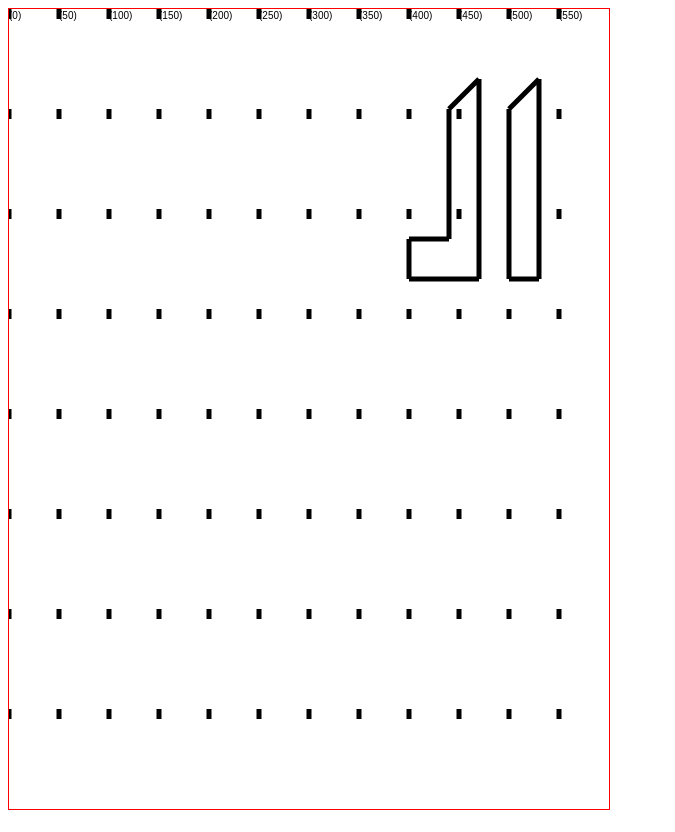
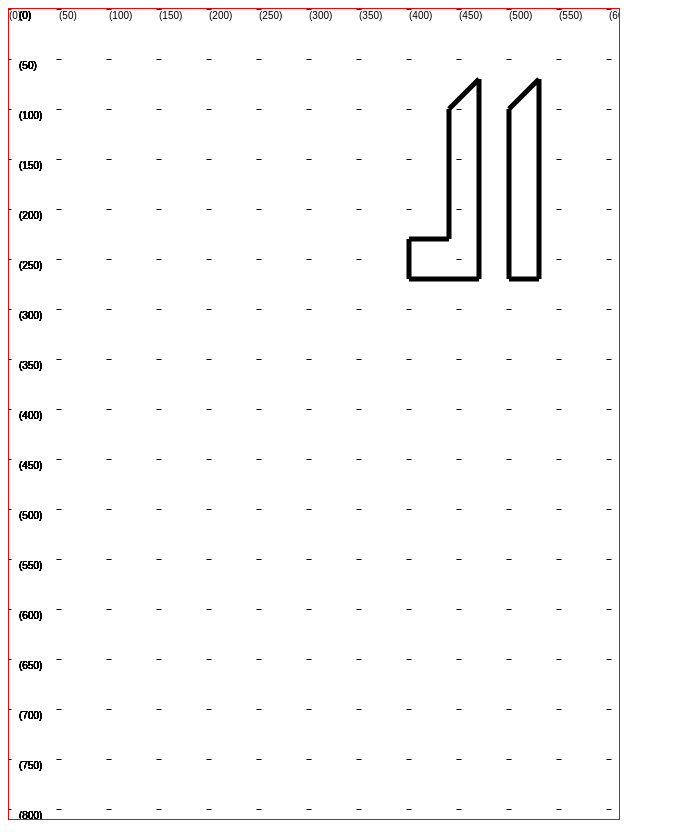
Before and after one commit to msharekh/alarabia, a plain HTML site: page index.html in a window 1280 px wide. Shown: the whole page, without its empty margins (0-675 px from the left). Drawn offline with Linux system fonts and the light colour scheme.

Commit message:
grid dot

```diff
--- a/index.html
+++ b/index.html
@@ -24,32 +24,28 @@
 
 <body>
     <canvas id="my-house" width="300" height="300"></canvas>
-    <canvas id="arabic-word" width="600" height="800"></canvas>
+    <canvas id="arabic-word" width="610" height="810"></canvas>
 </body>
 
 </html>
 <script>
     const canvas2 = document.getElementById('arabic-word');
     const ctx2 = canvas2.getContext('2d');
+    /* :::::::::::::::: Grid ::::::::::::::::*/
     const ctxGRID = canvas2.getContext('2d');
     ctxGRID.lineWidth = 1;
     // ctxGRID.strokeStyle = "#FF0000";
     ctxGRID.font = "10px Arial";
-
-    for (let x = 0; x < 600; x += 50) {
+    for (let x = 0; x <= 600; x += 50) {
         ctxGRID.fillText("(" + x + ")", x, 10);
-        for (let y = 0; y < 800; y += 100) {
+        for (let y = 0; y <= 800; y += 50) {
+            ctxGRID.fillText("(" + y + ")", 10, y + 10);
             ctxGRID.moveTo(x, y);
-            ctxGRID.lineTo(x, y + 10);
+            ctxGRID.lineTo(x, y + 1);
         }
-
-
-
     }
     ctxGRID.stroke();
-
     // ctx2.strokeStyle = "#000000";
-
     let p = {
         startX: 0,
         startY: 0,
@@ -57,9 +53,6 @@
         endY: 0
     }
     ctx2.lineWidth = 5;
-
-
-
     /* :::::::::::::::: Letter 1 ::::::::::::::::*/
     p.endX = 500;
     p.endY = 100;
@@ -131,7 +124,6 @@
     // drawP(ctx2, p)
     /* -----------------------------------
     --------------------------------------*/
-
     ctx2.stroke();
     function set_p(x, y, dx, dy) {
         let p = {
```
